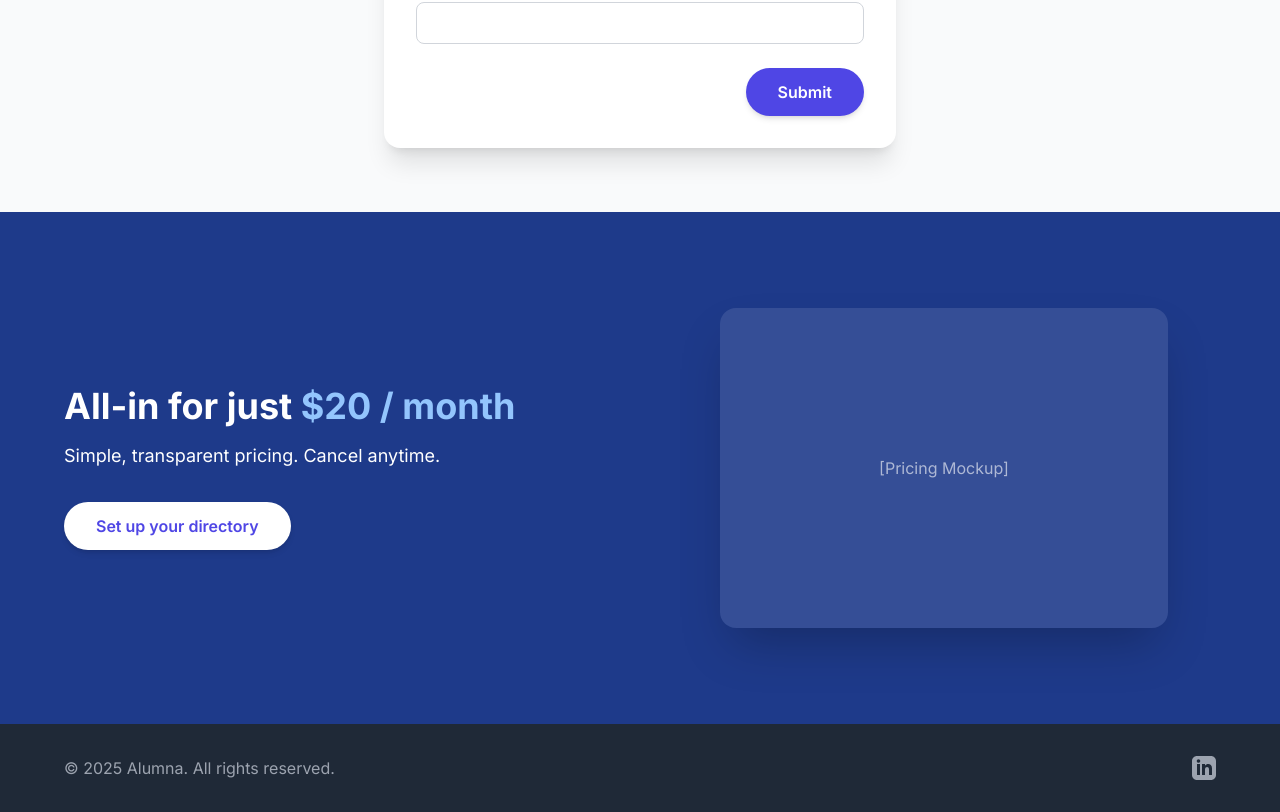
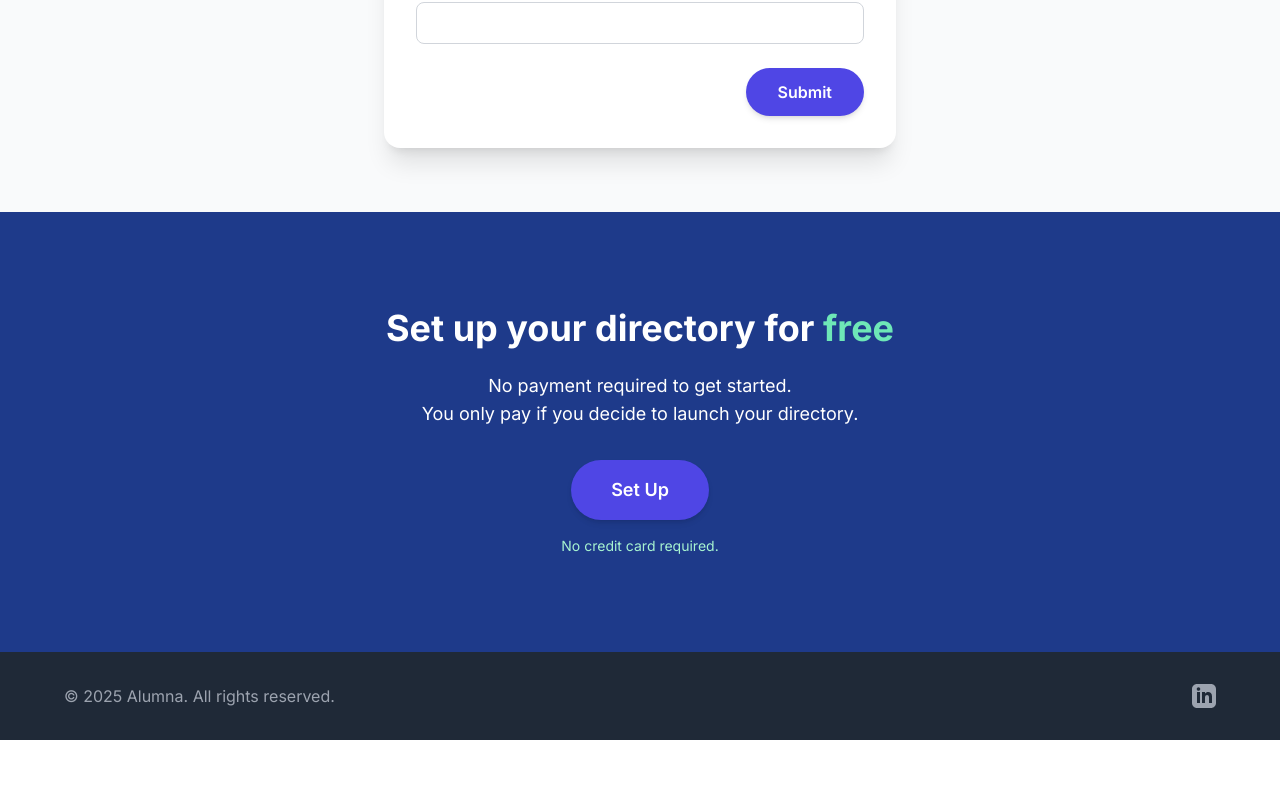
Before and after one commit to MehdiTC/alumna, a Next.js app: page / in a window 1280 px wide. Shown: the part 1994-2806 px from the top of the page. After the commit the page ends 2734 px from the top, so only its background shows below. Built offline with nearby package versions, Linux system fonts and the light colour scheme.

Commit message:
Changes Set up Section at the bottom of the page

```diff
--- a/app/page.tsx
+++ b/app/page.tsx
@@ -160,27 +160,23 @@ export default function Home() {
       </section>
 
       {/* Pricing Section - Left headline, right mockup */}
-      <section id="pricing" className="py-24 bg-blue-900 text-white">
-        <div className="w-full grid md:grid-cols-2 gap-16 items-center px-8 md:px-16">
-          <div>
-            <h2 className="text-4xl font-bold mb-4">
-              All-in for just <span className="text-blue-300">$20 / month</span>
-            </h2>
-            <p className="text-lg mb-8">
-              Simple, transparent pricing. Cancel anytime.
-            </p>
-            <Button href="/setup" variant="primary">
-              Set up your directory
-            </Button>
-          </div>
-          <div className="flex justify-center">
-            <div className="w-full max-w-md h-80 bg-white/10 rounded-2xl shadow-2xl flex items-center justify-center">
-              <span className="text-white/60">[Pricing Mockup]</span>
-            </div>
-          </div>
+      <section id="pricing" className="py-24 bg-blue-900 text-white w-full flex items-center justify-center">
+        <div className="w-full max-w-2xl mx-auto flex flex-col items-center text-center px-4 md:px-8">
+          <h2 className="text-3xl md:text-4xl font-bold mb-6">
+            Set up your directory for <span className="text-emerald-300">free</span>
+          </h2>
+          <p className="text-lg mb-8">
+            No payment required to get started. <br className="hidden md:block" />
+            You only pay if you decide to launch your directory.
+          </p>
+          <a href="/setup">
+            <button className="bg-indigo-600 text-white font-semibold rounded-full px-10 py-4 shadow-md hover:bg-indigo-700 transition-colors focus:outline-none focus:ring-2 focus:ring-indigo-500 text-lg">
+              Set Up
+            </button>
+          </a>
+          <p className="mt-4 text-sm text-emerald-200">No credit card required.</p>
         </div>
       </section>
-
 
       {/* Footer */}
       <footer className="bg-gray-800 text-gray-400 py-8">
```
